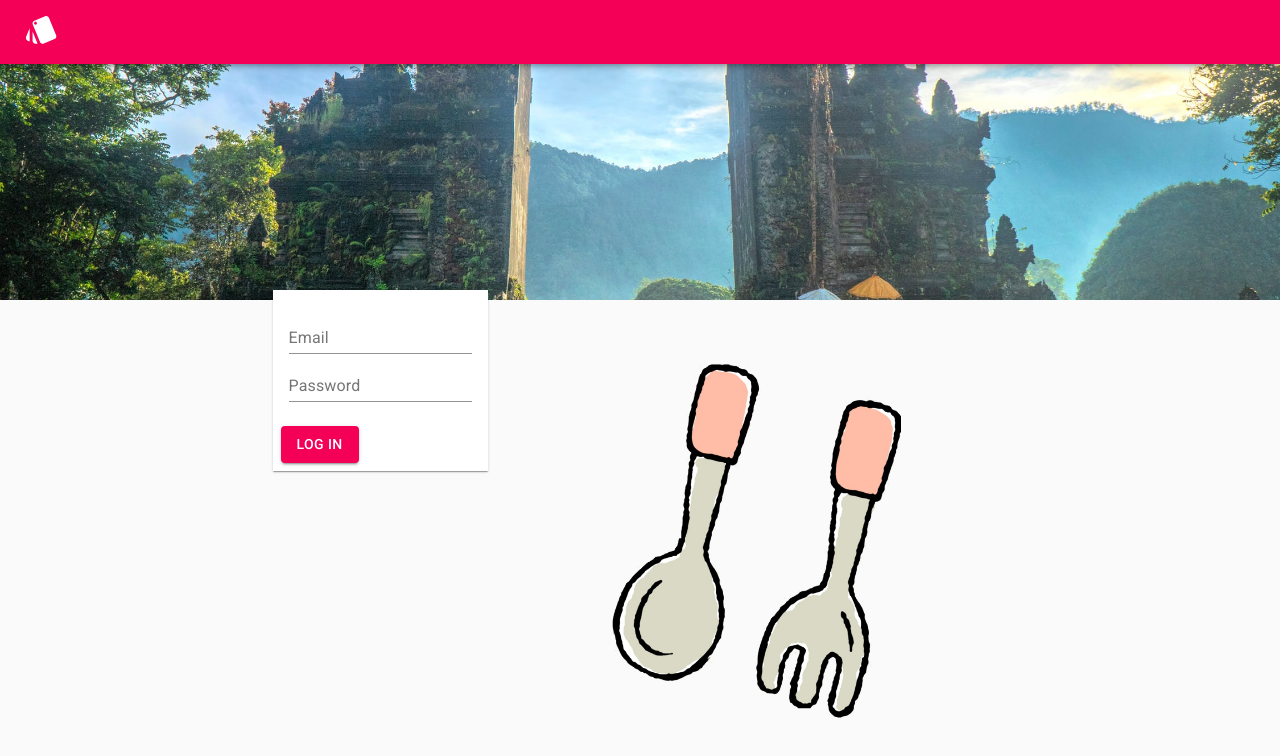
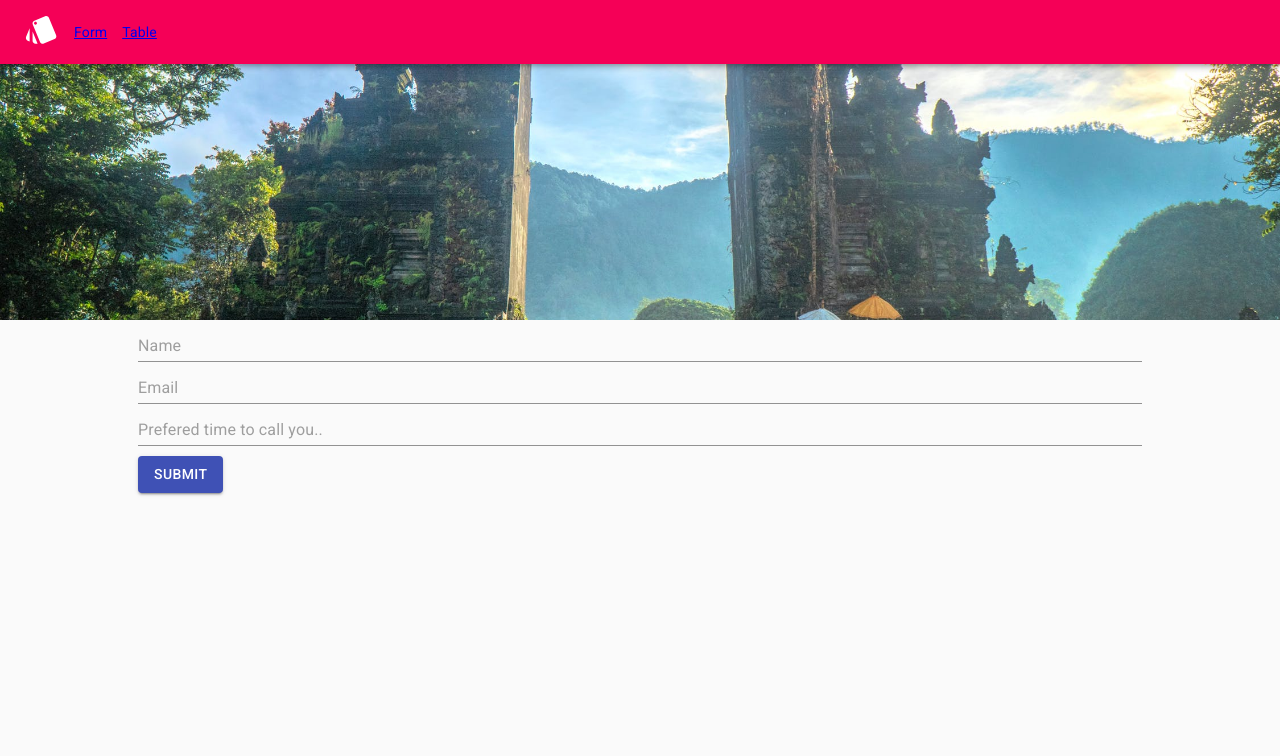
Before and after one commit to viveKsLoc/spork, a React (Create React App) app: page /create in a window 1280 px wide. Before the commit this address led to /login. Shown: the top 756 px of the page. Built offline with nearby package versions, Linux system fonts and the light colour scheme.

Commit message:
feat: form and table

```diff
--- a/package.json
+++ b/package.json
@@ -5,6 +5,7 @@
   "dependencies": {
     "@material-ui/core": "^4.1.1",
     "@material-ui/icons": "^4.2.0",
+    "axios": "^0.19.2",
     "date-fns": "^1.30.1",
     "react": "^16.8.6",
     "react-beautiful-dnd": "^11.0.4",
--- a/src/App.js
+++ b/src/App.js
@@ -7,12 +7,14 @@
 import { CssBaseline } from "@material-ui/core";
 import Login from "./components/Login";
 import Users from "./components/Users";
+import Form from "./components/Form";
+import ViewServerData from "./components/ViewServerData";
 
 function App() {
   return (
     <BrowserRouter>
       <CssBaseline />
-      <ContextProvider>
+      <ContextProvider>s
         <div className="App">
           <Nav />
           <CoverPicture />
@@ -20,6 +22,8 @@
             <Switch>
               <Route path="/users" component={Users} />
               <Route path="/login" component={Login} />
+              <Route path="/read" component={ViewServerData} />
+              <Route path="/create" component={Form} />
               <Route path="/" component={Main} />
             </Switch>
           </main>
--- a/src/components/AlbumDrawer.js
+++ b/src/components/AlbumDrawer.js
@@ -26,7 +26,7 @@
     } else {
       setItem(item => ({ ...item, date: format(new Date(), "YYYY-MM-DD") }));
     }
-  }, [open]);
+  }, [open, editMode]);
 
   function handleChange(e) {
     setItem({ ...item, [e.target.name]: e.target.value });
--- a/src/components/BlogDialog.js
+++ b/src/components/BlogDialog.js
@@ -13,7 +13,7 @@
     if (item && item.id === -1) {
       setEditMode(true);
     }
-  }, [open]);
+  }, [open, item]);
 
   if (!item) return null;
 
--- /dev/null
+++ b/src/components/Form.js
@@ -0,0 +1,77 @@
+import React, { Component } from 'react';
+import { FormControl, Input, Button } from '@material-ui/core';
+
+const InputTextField = ({ name, placeholder, required, _handleChange }) => (
+    <FormControl fullWidth style={{ marginTop: 10 }}>
+        <Input
+            type="text"
+            name={name}
+            required={required}
+            autoComplete="off"
+            placeholder={placeholder}
+            onChange={_handleChange}
+        />
+    </FormControl>
+)
+
+export default class Form extends Component {
+    constructor(props) {
+        super(props);
+        this.state = {
+            fields: [
+                {
+                    placeholder: "Name",
+                    name: "name",
+                    input_type: "text",
+                    required: true
+                },
+                {
+                    placeholder: "Email",
+                    name: "email",
+                    input_type: "text",
+                    required: true
+                },
+                {
+                    placeholder: "Prefered time to call you..",
+                    name: "contact_time",
+                    input_type: "text",
+                    required: true
+                }
+            ]
+        }
+    }
+
+    handleClick = event => {
+        const { fields, ...inputFields } = this.state;
+        console.log(inputFields);
+
+        event.preventDefault();
+    }
+
+    _handleChange = event => {
+        this.setState({
+            [event.currentTarget.name]: event.currentTarget.value
+        })
+    }
+
+    render() {
+        const { fields } = this.state;
+
+        return (
+            <div style={{ marginTop: 10 }}>
+                {fields.map(form => {
+                    return form.input_type === 'text' ?
+                        <InputTextField
+                            name={form.name}
+                            placeholder={form.placeholder}
+                            required={form.required}
+                            key={form.placeholder}
+                            _handleChange={this._handleChange}
+                        />
+                    : null
+                })}
+                <Button variant="contained" color="primary" onClick={this.handleClick} style={{ marginTop: 10 }}>SUBMIT</Button>
+            </div>
+        )
+    }
+}
--- a/src/components/Nav.js
+++ b/src/components/Nav.js
@@ -23,6 +23,12 @@
       <Toolbar className="Toolbar">
         <Link to="/login">
           <Style fontSize="large" style={{ color: "white" }} />
+        </Link>
+        <Link to="/create">
+          Form
+        </Link>
+        <Link to="/read">
+          Table
         </Link>
         <div style={{ flexGrow: 1 }} />
         {ctx.auth.id ? (
--- /dev/null
+++ b/src/components/ViewServerData.js
@@ -0,0 +1,41 @@
+import React, { useState, useEffect } from 'react';
+import { Table, TableBody, TableHead, TableRow, TableCell } from '@material-ui/core';
+import axios from 'axios';
+
+export default function ViewServerData() {
+    const [ data, setData ] = useState([]);
+
+    useEffect(() => {
+        axios.get(`https://jsonplaceholder.typicode.com/todos`)
+        .then((response) => {
+            console.log(response.data)
+            setData(response.data)
+        })
+    }, []);
+
+    return (
+        <div>
+            <h1>Todos</h1>
+            <Table>
+                <TableHead>
+                    <TableRow>
+                        <TableCell>Todo ID</TableCell>
+                        <TableCell>Todo Title</TableCell>
+                        <TableCell>User ID</TableCell>
+                        <TableCell>Status</TableCell>
+                    </TableRow>
+                </TableHead>
+                <TableBody>
+                    {data.map((item,index) => (
+                        <tr key={index}>
+                            <TableCell>{item.id}</TableCell>
+                            <TableCell style={{ textTransform: 'capitalize' }}>{item.title}</TableCell>
+                            <TableCell>{item.userId}</TableCell>
+                            <TableCell>{item.completed === true ? 'Completed' : 'Pending'}</TableCell>
+                        </tr>
+                    ))}
+                </TableBody>
+            </Table>
+        </div>
+    )
+}
```
Also changed, not shown: 1 other file (tests, documents, lock files or other folders).
